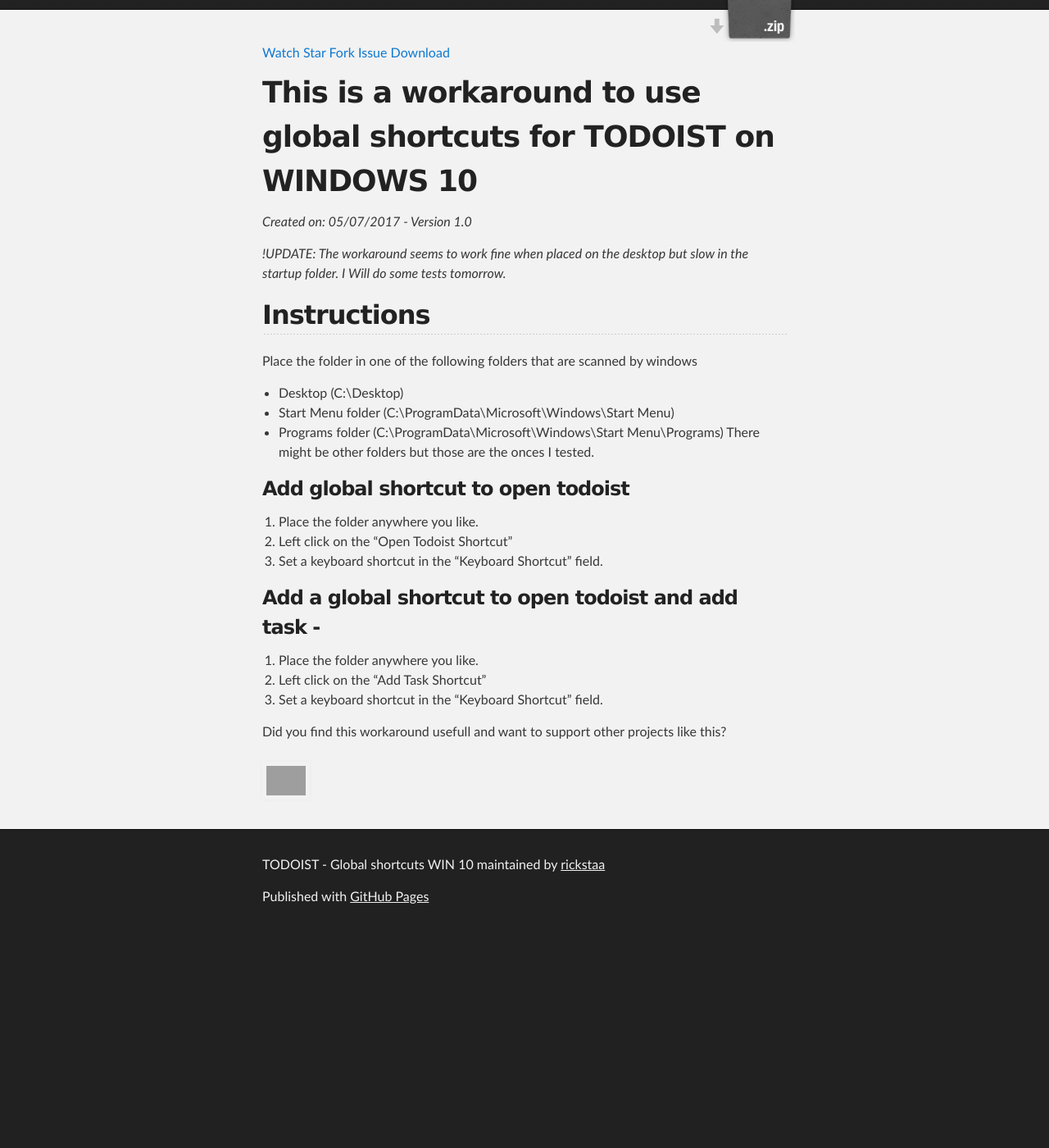
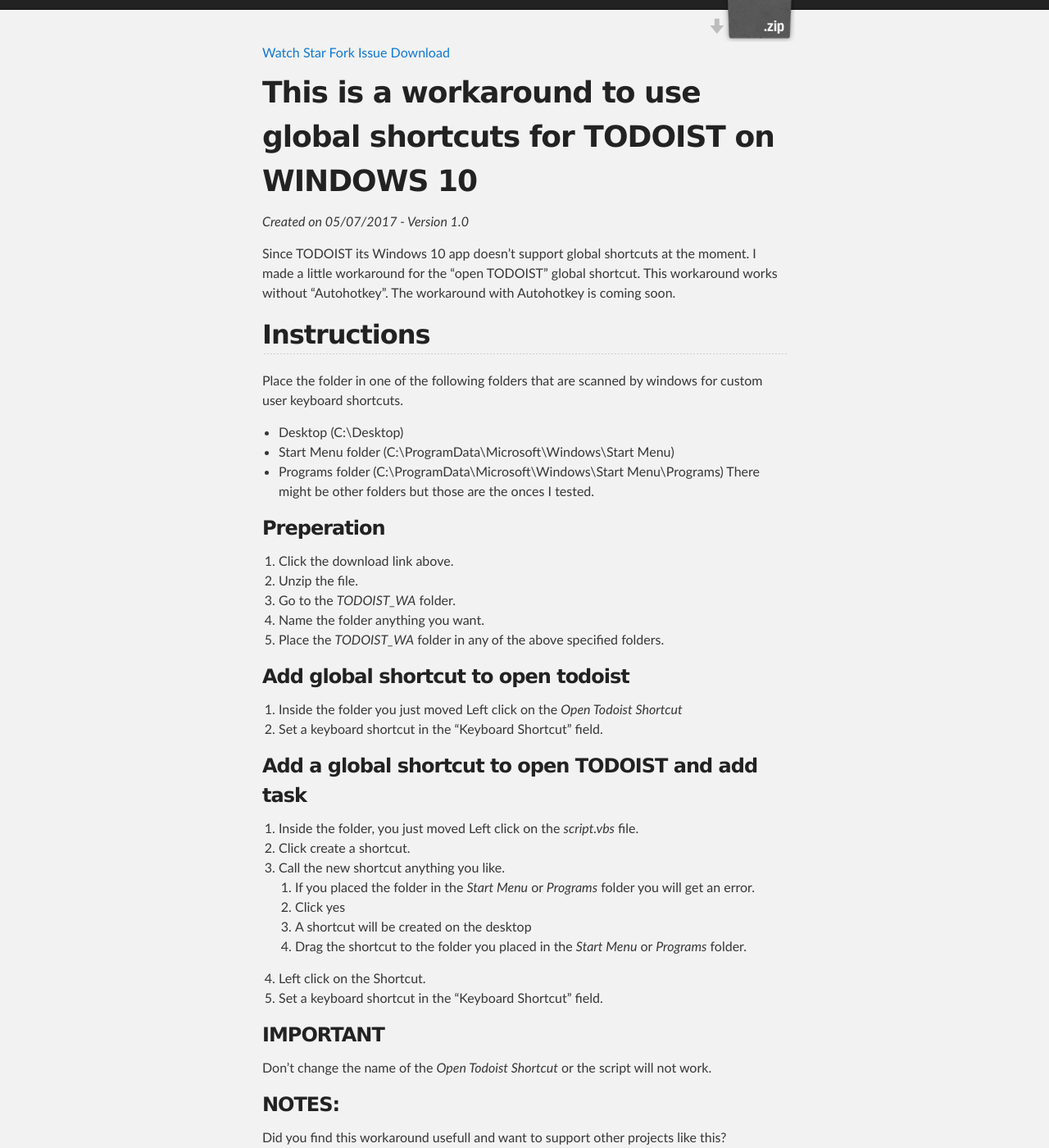
Before and after one commit to rickstaa/todoist-global-shortcuts-WIN10, a Jekyll site: the page built from index.md, in a window 1280 px wide and 1400 px high, scrolled down 333 px. Shown: the whole window at 82% size. Built offline with Jekyll 4.4.1, drawn with Linux system fonts in a browser that asks for light colours; our own code applies the rules of GitHub Pages for plain Markdown files; before the commit the page ends 1473 px from its top, so only the background shows below that; grey boxes are pictures that could not be loaded.

Commit message:
Update index.md

```diff
--- a/index.md
+++ b/index.md
@@ -1,24 +1,41 @@
+
 # This is a workaround to use global shortcuts for TODOIST on WINDOWS 10
-*Created on: 05/07/2017 - Version 1.0*
+*Created on 05/07/2017 - Version 1.0*
 
-*!UPDATE: The workaround seems to work fine when placed on the desktop but slow in the startup folder. I Will do some tests tomorrow.*
+Since TODOIST its Windows 10 app doesn’t support global shortcuts at the moment. I made a little workaround for the "open TODOIST" global shortcut. This workaround works without "Autohotkey". The workaround with Autohotkey is coming soon.
 
 ## Instructions
 
-Place the folder in one of the following folders that are scanned by windows
+Place the folder in one of the following folders that are scanned by windows for custom user keyboard shortcuts.
 * Desktop (C:\Desktop)
 * Start Menu folder (C:\ProgramData\Microsoft\Windows\Start Menu\)
 * Programs folder (C:\ProgramData\Microsoft\Windows\Start Menu\Programs)
 There might be other folders but those are the onces I tested.
 
+### Preperation
+1. Click the download link above.
+2. Unzip the file.
+3. Go to the *TODOIST_WA* folder.
+5. Name the folder anything you want.
+4. Place the *TODOIST_WA* folder in any of the above specified folders.
+
 ### Add global shortcut to open todoist
-1. Place the folder anywhere you like.
-2. Left click on the "Open Todoist Shortcut"
-3. Set a keyboard shortcut in the "Keyboard Shortcut" field.
+1. Inside the folder you just moved Left click on the *Open Todoist Shortcut*
+2. Set a keyboard shortcut in the "Keyboard Shortcut" field.
 
-### Add a global shortcut to open todoist and add task -
-1. Place the folder anywhere you like.
-2. Left click on the "Add Task Shortcut"
-3. Set a keyboard shortcut in the "Keyboard Shortcut" field.
+### Add a global shortcut to open TODOIST and add task
+1. Inside the folder, you just moved Left click on the *script.vbs* file.
+2. Click create a shortcut.
+3. Call the new shortcut anything you like.
+    1. If you placed the folder in the *Start Menu* or *Programs* folder you will get an error.
+    2. Click yes
+    3. A shortcut will be created on the desktop
+    4. Drag the shortcut to the folder you placed in the *Start Menu* or *Programs* folder.
+4. Left click on the Shortcut.
+5. Set a keyboard shortcut in the "Keyboard Shortcut" field.
 
+### IMPORTANT
+Don't change the name of the *Open Todoist Shortcut* or the script will not work.
+
+### NOTES:
 Did you find this workaround usefull and want to support other projects like this?
```
